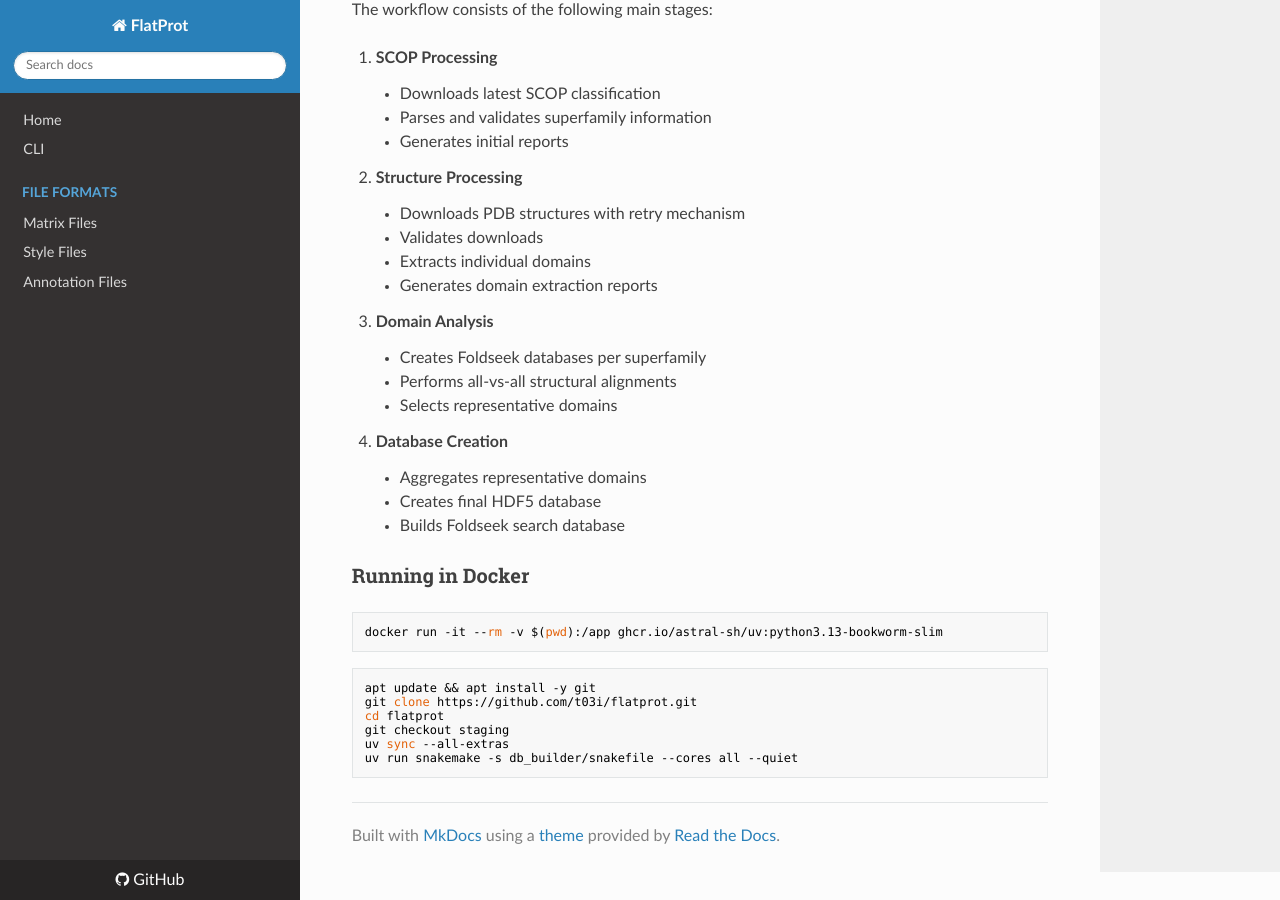
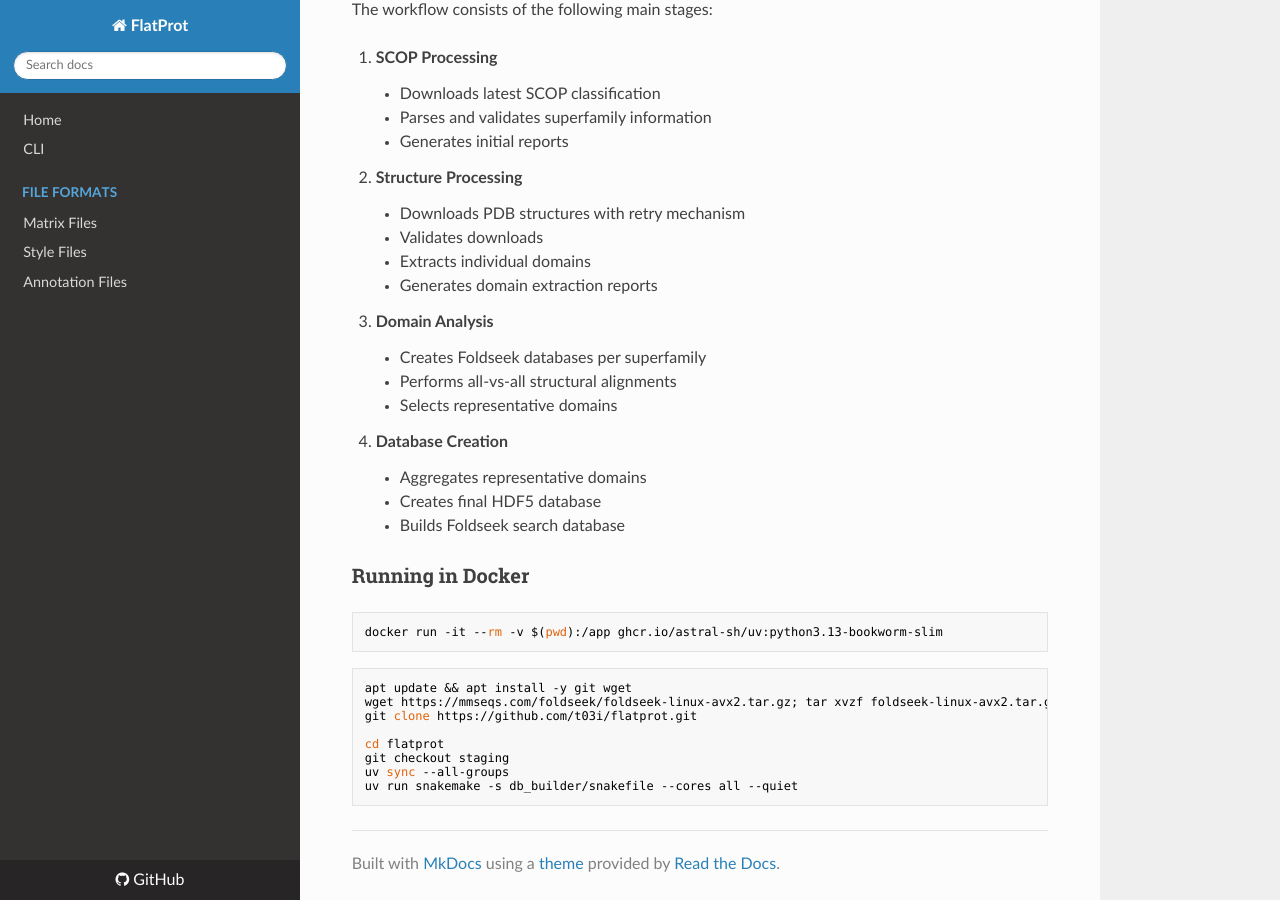
Before and after one commit to t03i/FlatProt, an MkDocs documentation site: the page built from docs/database_builder.md, in a window 1280 px wide and 900 px high, scrolled down 1437 px. Built offline with MkDocs 1.6.1, drawn with Linux system fonts in a browser that asks for light colours; nearby versions of some CDN libraries; a script that is not in the unit is left out.

Commit message:
fix: update pipeline for proper foldseek path

````diff
--- a/docs/database_builder.md
+++ b/docs/database_builder.md
@@ -85,10 +85,12 @@ docker run -it --rm -v $(pwd):/app ghcr.io/astral-sh/uv:python3.13-bookworm-slim
 ```
 
 ```bash
-apt update && apt install -y git
+apt update && apt install -y git wget
+wget https://mmseqs.com/foldseek/foldseek-linux-avx2.tar.gz; tar xvzf foldseek-linux-avx2.tar.gz
 git clone https://github.com/t03i/flatprot.git
+
 cd flatprot
 git checkout staging
-uv sync --all-extras
+uv sync --all-groups
 uv run snakemake -s db_builder/snakefile --cores all --quiet
 ```
````
Also changed, not shown: 1 other file.
